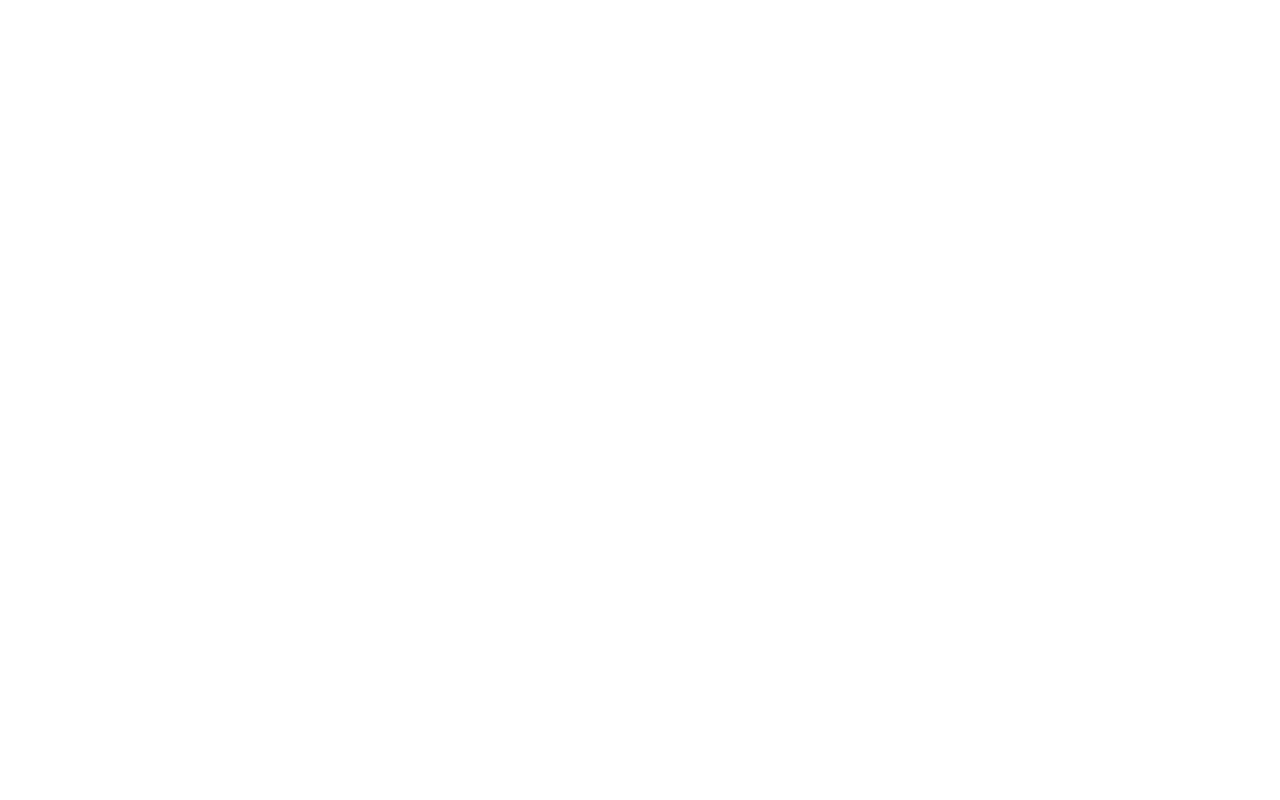
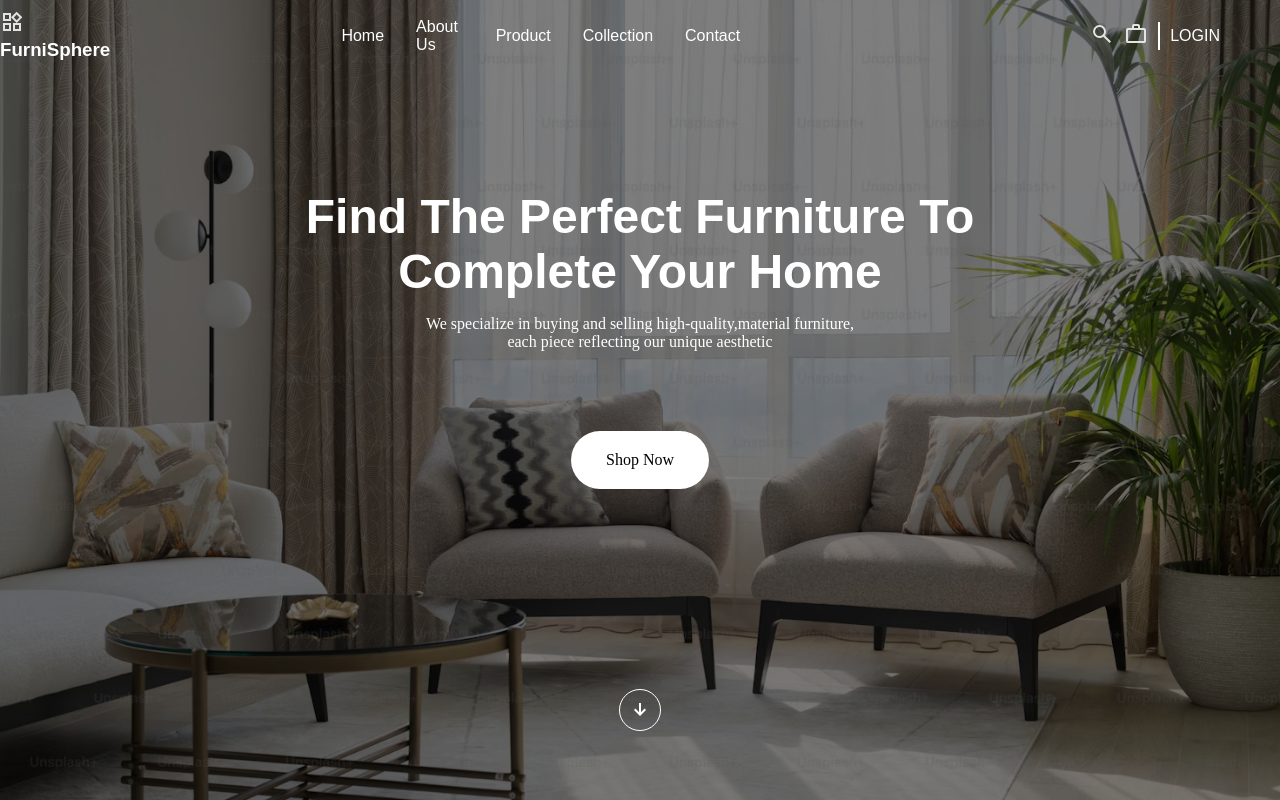
Before and after one commit to kelvin00000/Group-project-3, a plain HTML site: page index.html in a window 1280 px wide. Drawn offline with nearby package versions, Linux system fonts and the light colour scheme.

Commit message:
Gerald-Section-1 complete

```diff
--- /dev/null
+++ b/Gerald.css
@@ -0,0 +1,147 @@
+* {
+  margin: 0;
+  padding: 0;
+}
+
+
+.section-1 {
+  display: flex;
+  flex-direction: column;
+  background: url('./Geraldimages/dart.avif') no-repeat center center/cover;
+  height: 100vh;
+  width: 100%;
+  position: relative;
+  overflow: hidden;
+}
+
+
+.section-1::after {
+  content: "";
+  position: absolute;
+  inset: 0;
+  background: rgba(0, 0, 0, 0.5);
+  z-index: 1;
+}
+
+
+.navbar {
+  display: flex;
+  justify-content: space-around;
+  margin-top: 10px;
+  top: 0%;
+  color: white;
+  font-family: Arial, Helvetica, sans-serif;
+  align-items: center;
+  z-index: 2;
+  position: relative;
+}
+
+.navbar h1 {
+  z-index: 2;
+  position: relative;
+}
+
+.nav-links {
+  display: flex;
+  gap: 1.5em;
+  align-items: center;
+  justify-content: space-between;
+  margin: 0 200px;
+  margin-right: 350px;
+  z-index: 2;
+  position: relative;
+}
+
+.nav-links li {
+  list-style: none;
+  margin-left: 8px;
+}
+
+.nav-links a {
+  color: white;
+  text-decoration: none;
+}
+
+
+.text {
+  display: flex;
+  flex-direction: column;
+  align-items: center;
+  margin-top: 8em;
+  justify-content: center;
+  width: 100%;
+  color: white;
+  z-index: 2;
+  position: relative;
+}
+
+.text h1 {
+  font-family: Arial, "Helvetica Neue", Helvetica, sans-serif;
+  text-align: center;
+  font-size: 3em;
+}
+
+.text p {
+  text-align: center;
+  margin-top: 1em;
+  color: white;
+}
+
+.text a {
+  text-decoration: none;
+  background-color: white;
+  border: none;
+  border-radius: 30px;
+  color: black;
+  padding: 20px 35px;
+  margin-top: 5em;
+}
+
+.picto {
+  position: absolute;
+  height: 30px;
+  width: 70px;
+}
+
+.icons {
+  margin-right: 50px;
+  display: flex;
+  align-items: center;
+  z-index: 2;
+  position: relative;
+}
+
+.icons .material-symbols-outlined-2 {
+  padding-right: 15px;
+  border-right: 2px solid black;
+  display: flex;
+  place-items: center;
+}
+
+.icons .work-svg {
+  border-right: 2px solid white;
+  padding-right: 10px;
+}
+
+.icons span {
+  margin-right: 10px;
+}
+
+.logo .material-symbols-outlined-5 {
+  width: 60px;
+}
+
+.text button {
+  display: flex;
+  align-items: center;
+  justify-content: center;
+  margin-top: 200px;
+  border-radius: 100%;
+  border: 1px solid white;
+  padding: 8px 8px;
+  background: none;
+}
+
+.text button svg {
+  fill: white;
+}
--- a/index.html
+++ b/index.html
@@ -1,11 +1,110 @@
 <!DOCTYPE html>
 <html lang="en">
-<head>
-    <meta charset="UTF-8">
-    <meta name="viewport" content="width=device-width, initial-scale=1.0">
-    <title>Group 3 Project</title>
-</head>
-<body>
+  <head>
+    <meta charset="UTF-8" />
+    <meta name="viewport" content="width=device-width, initial-scale=1.0" />
+    <title>Document</title>
+    <link rel="stylesheet" href="Gerald.css" />
+    <link
+      rel="stylesheet"
+      href="https://cdnjs.cloudflare.com/ajax/libs/font-awesome/6.6.0/css/all.min.css"
+    />
+    <link
+      rel="stylesheet"
+      href="https://cdnjs.cloudflare.com/ajax/libs/font-awesome/6.6.0/css/all.min.css"
+    />
+    <link
+      rel="stylesheet"
+      href="https://fonts.googleapis.com/css2?family=Material+Symbols+Outlined:opsz,wght,FILL,GRAD@20..48,100..700,0..1,-50..200&icon_names=work"
+    />
+    <link
+      rel="stylesheet"
+      href="https://fonts.googleapis.com/css2?family=Material+Symbols+Outlined:opsz,wght,FILL,GRAD@20..48,100..700,0..1,-50..200&icon_names=widgets"
+    />
+  </head>
 
-</body>
+  <body>
+    <section class="section-1">
+      <header>
+        <nav class="navbar">
+          <h1 class="logo">
+            <span>
+              <svg
+                xmlns="http://www.w3.org/2000/svg"
+                height="24px"
+                viewBox="0 -960 960 960"
+                width="24px"
+                fill="#e3e3e3"
+              >
+                <path
+                  d="M666-440 440-666l226-226 226 226-226 226Zm-546-80v-320h320v320H120Zm400 400v-320h320v320H520Zm-400 0v-320h320v320H120Zm80-480h160v-160H200v160Zm467 48 113-113-113-113-113 113 113 113Zm-67 352h160v-160H600v160Zm-400 0h160v-160H200v160Zm160-400Zm194-65ZM360-360Zm240 0Z"
+                />
+              </svg>
+              FurniSphere
+            </span>
+          </h1>
+          <ul class="nav-links">
+            <li><a href="#">Home</a></li>
+            <li><a href="#">About Us</a></li>
+            <li><a href="#">Product</a></li>
+            <li><a href="#">Collection</a></li>
+            <li><a href="#">Contact</a></li>
+          </ul>
+          <div class="icons">
+            <span class="search-svg">
+              <svg
+                xmlns="http://www.w3.org/2000/svg"
+                height="24px"
+                viewBox="0 -960 960 960"
+                width="24px"
+                fill="#e3e3e3"
+              >
+                <path
+                  d="M784-120 532-372q-30 24-69 38t-83 14q-109 0-184.5-75.5T120-580q0-109 75.5-184.5T380-840q109 0 184.5 75.5T640-580q0 44-14 83t-38 69l252 252-56 56ZM380-400q75 0 127.5-52.5T560-580q0-75-52.5-127.5T380-760q-75 0-127.5 52.5T200-580q0 75 52.5 127.5T380-400Z"
+                />
+              </svg>
+            </span>
+            <span class="work-svg">
+              <svg
+                xmlns="http://www.w3.org/2000/svg"
+                height="24px"
+                viewBox="0 -960 960 960"
+                width="24px"
+                fill="#e3e3e3"
+              >
+                <path
+                  d="M160-120q-33 0-56.5-23.5T80-200v-440q0-33 23.5-56.5T160-720h160v-80q0-33 23.5-56.5T400-880h160q33 0 56.5 23.5T640-800v80h160q33 0 56.5 23.5T880-640v440q0 33-23.5 56.5T800-120H160Zm0-80h640v-440H160v440Zm240-520h160v-80H400v80ZM160-200v-440 440Z"
+                />
+              </svg>
+            </span>
+            <span>LOGIN</span>
+          </div>
+        </nav>
+      </header>
+      <div class="text">
+        <h1>
+          Find The Perfect Furniture To <br />
+          Complete Your Home
+        </h1>
+        <p>
+          We specialize in buying and selling high-quality,material
+          furniture,<br />each piece reflecting our unique aesthetic
+        </p>
+        <a href="shop.html" class="btn">Shop Now</a>
+        <button>
+          <svg
+            xmlns="http://www.w3.org/2000/svg"
+            height="24px"
+            viewBox="0 -960 960 960"
+            width="24px"
+            fill="#e3e3e3"
+          >
+            <path
+              d="M480-240 240-480l56-56 144 144v-368h80v368l144-144 56 56-240 240Z"
+            />
+          </svg>
+        </button>
+      </div>
+    </section>
+  </body>
 </html>
```
Also changed, not shown: Geraldimages/arrow_downward_alt_24dp_E3E3E3_FILL0_wght400_GRAD0_opsz24.svg (added), Geraldimages/dart.avif (added), Geraldimages/search_24dp_E3E3E3_FILL0_wght400_GRAD0_opsz24.svg (added), Geraldimages/widgets_24dp_E3E3E3_FILL0_wght400_GRAD0_opsz24.svg (added), Geraldimages/work_24dp_E3E3E3_FILL0_wght400_GRAD0_opsz24 (1).svg (added).
